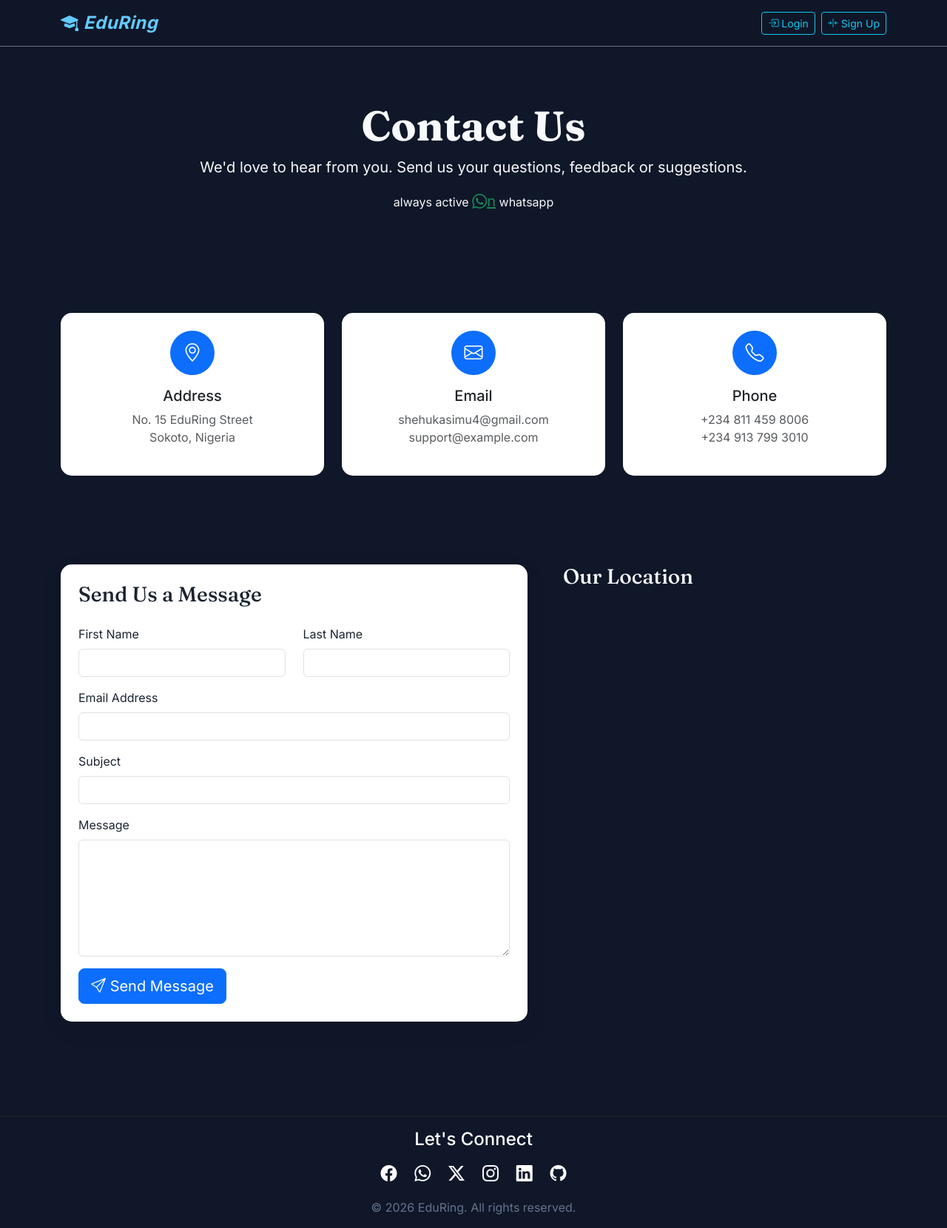
After one commit to Dev-Kazeem/EduRing, a Django app: page /contact in a window 1280 px wide. The commit adds this page. Shown: the whole page at 74% size. Run offline with Django 4.2, Linux system fonts and the light colour scheme; some libraries are stand-ins or nearby versions.

Commit message:
modified exam platform urls, views, and exam views, base html and also add contact page and also modified take exam html template to display one question per page just like pagination

```diff
--- a/exam_platform/urls.py
+++ b/exam_platform/urls.py
@@ -13,7 +13,7 @@ urlpatterns = [
     path('accounts/', include('accounts.urls')),
     path('exams/', include('exams.urls')),
     path('', views.Home, name="home"),
-  #  path('', RedirectView.as_view(pattern_name='accounts:dashboard', permanent=False)),
+    path('contact', views.contact_view, name='contact'),
 ]
 
 if settings.DEBUG:
--- a/exam_platform/views.py
+++ b/exam_platform/views.py
@@ -3,3 +3,7 @@ from django.shortcuts import render
 
 def Home(request):
     return render(request, 'base.html' )
+
+
+def contact_view(request):
+    return render(request, 'contact.html')
--- a/exams/views.py
+++ b/exams/views.py
@@ -4,6 +4,8 @@ from django.db import transaction
 from django.db.models import Count
 from django.shortcuts import render, redirect, get_object_or_404
 from django.utils import timezone
+from django.core.paginator import Paginator
+
 
 from .forms import ExamForm, QuestionForm, ChoiceFormSet
 from .models import Exam, Question, ExamAttempt, StudentAnswer
@@ -216,7 +218,6 @@ def exam_start(request, exam_id):
     attempt = ExamAttempt.objects.create(student=request.user, exam=exam, attempt_number=attempt_number)
     return redirect('exams:take_exam', attempt_id=attempt.id)
 
-
 @student_required
 def take_exam(request, attempt_id):
     attempt = get_object_or_404(ExamAttempt, id=attempt_id, student=request.user)
--- a/templates/base.html
+++ b/templates/base.html
@@ -397,6 +397,57 @@
   .review-stars i{ color:var(--amber); font-size:.8rem; }
 
 
+ .contact-card{
+            transition:.3s;
+            border:none;
+            border-radius:15px;
+        }
+
+        .contact-card:hover{
+            transform:translateY(-5px);
+            box-shadow:0 10px 30px rgba(0,0,0,.15);
+        }
+
+        .icon-circle{
+            width:60px;
+            height:60px;
+            border-radius:50%;
+            display:flex;
+            align-items:center;
+            justify-content:center;
+            background:#0d6efd;
+            color:white;
+            font-size:25px;
+            margin:auto;
+        }
+
+        .form-section{
+            background:white;
+            border-radius:15px;
+            box-shadow:0 10px 30px rgba(0,0,0,.08);
+        }
+
+        iframe{
+            border-radius:15px;
+        }
+
+        footer{
+            background:#212529;
+            color:white;
+        }
+
+        .social a{
+            color:white;
+            font-size:22px;
+            margin:0 10px;
+            transition:.3s;
+        }
+
+        .social a:hover{
+            color:#0d6efd;
+        }
+
+
     .img{
       object-fit: cover;
       object-position: center;
@@ -432,6 +483,7 @@
                         <li class="nav-item"><a class="nav-link text-light" href="{% url 'exams:teacher_dashboard' %}">My Exams</a></li>
                         <li class="nav-item"><a class="nav-link text-light" href="{% url 'exams:exam_create' %}">Create Exam</a></li>
                     {% else %}
+                        <li class="nav-item"><a class="nav-link text-light" href="{% url 'contact' %}">Contact Us</a></li>
                         <li class="nav-item"><a class="nav-link text-light" href="{% url 'exams:student_dashboard' %}">Available Exams</a></li>
                         <li class="nav-item"><a class="nav-link text-light" href="{% url 'exams:my_results' %}">My Results</a></li>
                     {% endif %}
@@ -736,7 +788,25 @@
 </main>
     {% endblock %}
 </div>
- <footer class="w-full border-top border-dark py-5 m-5" style="background: rgb(15, 23, 41);">
+ <footer class="w-full border-top border-dark py-3 space-top" style="background: rgb(15, 23, 41);">
+    <div class="container text-center">
+          <h4>Let's Connect</h4>
+        <div class="social my-3">
+
+            <a href="https://www.facebook.com/kazeem.shehu" target="_blank"><i class="bi bi-facebook"></i></a>
+            <a href="https://wa.me/2348114598006" target="_blank"><i class="bi bi-whatsapp"></i></a>
+
+            <a href="#"><i class="bi bi-twitter-x"></i></a>
+
+            <a href="#"><i class="bi bi-instagram"></i></a>
+
+            <a href="https://www.linkedin.com/in/kazeem-sheu/" target="_blank"><i class="bi bi-linkedin"></i></a>
+
+            <a href="https://github.com/yourusername" target="_blank"><i class="bi bi-github"></i></a>
+        </div>
+
+    </div>
+
    <p data-template-id="footer-text" class="canva-text text-center text-sm mb-0" style="color: rgb(100, 116, 139); font-weight: 400; font-style: normal; font-size: 16px;">© 2026 EduRing. All rights reserved.</p>
  </footer>
 
--- /dev/null
+++ b/templates/contact.html
@@ -0,0 +1,140 @@
+{% extends "base.html" %}
+{% block title %}Contact{% endblock %}
+
+
+{% block content %}
+
+<!-- Hero -->
+<section class="hero text-center">
+    <div class="container">
+        <h1 class="display-4 fw-bold text-light">Contact Us</h1>
+        <p class="lead text-light">
+            We'd love to hear from you. Send us your questions, feedback or suggestions.
+            <p class="text-light">always active  <a href="https://wa.me/2348114598006" class="text-success lead" target="_blank"><i class="bi bi-whatsapp"></i>n</a> whatsapp</p>
+        </p>
+    </div>
+</section>
+
+<!-- Contact Information -->
+<section class="py-5">
+    <div class="container">
+
+        <div class="row g-4">
+
+            <div class="col-md-4">
+                <div class="card contact-card p-4 text-center h-100">
+                    <div class="icon-circle mb-3">
+                        <i class="bi bi-geo-alt"></i>
+                    </div>
+                    <h5>Address</h5>
+                    <p class="text-muted">
+                        No. 15 EduRing Street<br>
+                        Sokoto, Nigeria
+                    </p>
+                </div>
+            </div>
+
+            <div class="col-md-4">
+                <div class="card contact-card p-4 text-center h-100">
+                    <div class="icon-circle mb-3">
+                        <i class="bi bi-envelope"></i>
+                    </div>
+                    <h5>Email</h5>
+                    <p class="text-muted">
+                        shehukasimu4@gmail.com<br>
+                        support@example.com
+                    </p>
+                </div>
+            </div>
+
+            <div class="col-md-4">
+                <div class="card contact-card p-4 text-center h-100">
+                    <div class="icon-circle mb-3">
+                        <i class="bi bi-telephone"></i>
+                    </div>
+                    <h5>Phone</h5>
+                    <p class="text-muted">
+                        +234 811 459 8006<br>
+                        +234 913 799 3010
+                    </p>
+                </div>
+            </div>
+
+        </div>
+
+    </div>
+</section>
+
+<!-- Contact Form -->
+<section class="pb-5">
+    <div class="container">
+
+        <div class="row g-5">
+
+            <div class="col-lg-7">
+
+                <div class="form-section p-4">
+
+                    <h3 class="mb-4">Send Us a Message</h3>
+
+                    <form>
+
+                        <div class="row">
+
+                            <div class="col-md-6 mb-3">
+                                <label class="form-label">First Name</label>
+                                <input type="text" class="form-control">
+                            </div>
+
+                            <div class="col-md-6 mb-3">
+                                <label class="form-label">Last Name</label>
+                                <input type="text" class="form-control">
+                            </div>
+
+                        </div>
+
+                        <div class="mb-3">
+                            <label class="form-label">Email Address</label>
+                            <input type="email" class="form-control">
+                        </div>
+
+                        <div class="mb-3">
+                            <label class="form-label">Subject</label>
+                            <input type="text" class="form-control">
+                        </div>
+
+                        <div class="mb-3">
+                            <label class="form-label">Message</label>
+                            <textarea rows="6" class="form-control"></textarea>
+                        </div>
+
+                        <button class="btn btn-primary btn-lg">
+                            <i class="bi bi-send"></i>
+                            Send Message
+                        </button>
+
+                    </form>
+
+                </div>
+
+            </div>
+
+            <div class="col-lg-5">
+
+                <h3 class="mb-4 text-light">Our Location</h3>
+
+                <iframe
+                    src="https://maps.google.com/maps?q=sokoto&t=&z=13&ie=UTF8&iwloc=&output=embed"
+                    width="100%"
+                    height="450"
+                    loading="lazy">
+                </iframe>
+
+            </div>
+
+        </div>
+
+    </div>
+</section>
+
+{% endblock content %}
```
Also changed, not shown: templates/exams/take_exam.html (+95 -33 lines).
